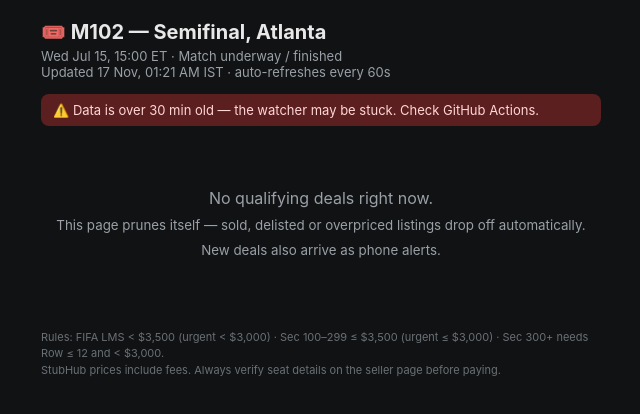
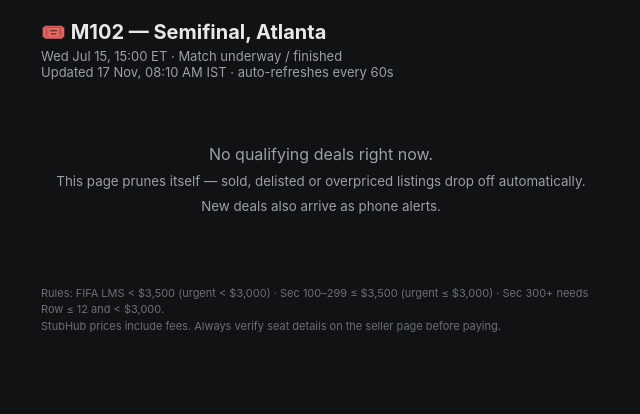
Before and after one commit to BabluMane/wc-ticket-watch, a plain HTML site: page index.html in a window 1280 px wide. Shown: the whole page, without its empty margins (319-959 px from the left). Drawn offline with Linux system fonts and the light colour scheme.

Commit message:
board 2026-11-17T02:41:24Z

```diff
--- a/index.html
+++ b/index.html
@@ -21,7 +21,7 @@
 </style></head><body>
 <h1>🎟️ M102 — Semifinal, Atlanta</h1>
 <div class="sub">Wed Jul 15, 15:00 ET · Match underway / finished<br>
-Updated 17 Nov, 01:21 AM IST · auto-refreshes every 60s</div>
+Updated 17 Nov, 08:10 AM IST · auto-refreshes every 60s</div>
 <div class="stale" id="stale">⚠️ Data is over 30 min old — the watcher may be stuck.
 Check GitHub Actions.</div>
 <div class="empty">No qualifying deals right now.<br><small>This page prunes itself — sold, delisted or overpriced listings drop off automatically. New deals also arrive as phone alerts.</small></div>
@@ -29,7 +29,7 @@ Check GitHub Actions.</div>
 (urgent ≤ $3,000) · Sec 300+ needs Row ≤ 12 and &lt; $3,000.<br>
 StubHub prices include fees. Always verify seat details on the seller page before paying.</div>
 <script>
- var gen = new Date("2026-11-16T19:51:09.480542+00:00");
+ var gen = new Date("2026-11-17T02:40:53.616736+00:00");
  if ((Date.now() - gen.getTime()) > 30*60*1000)
    document.getElementById('stale').style.display = 'block';
 </script>
--- a/state.json
+++ b/state.json
@@ -2,5 +2,5 @@
  "deals": {},
  "last_heartbeat": "2026-11-15",
  "last_fail_ping": "",
- "zero_runs": 331
+ "zero_runs": 332
 }
```
